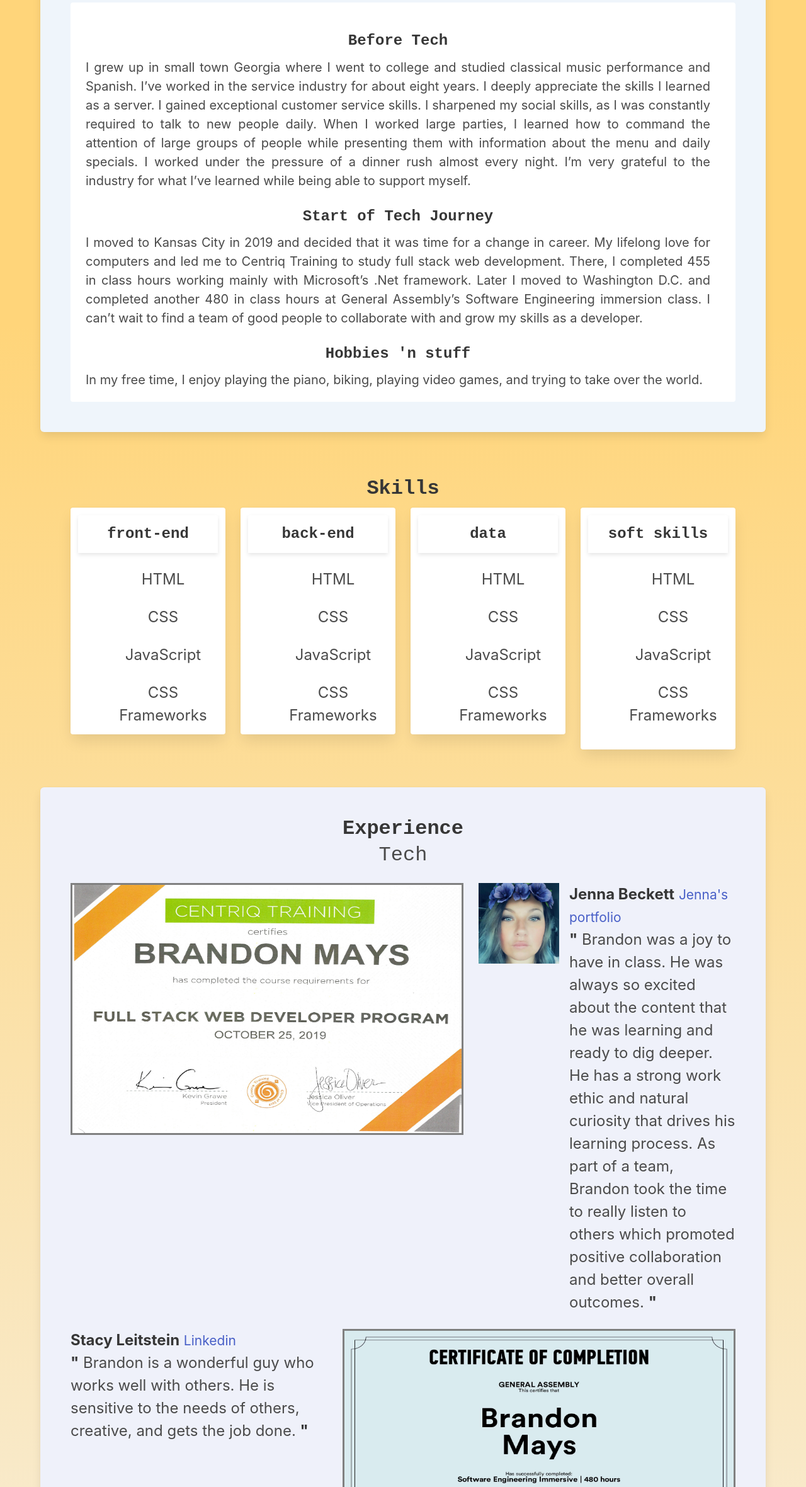
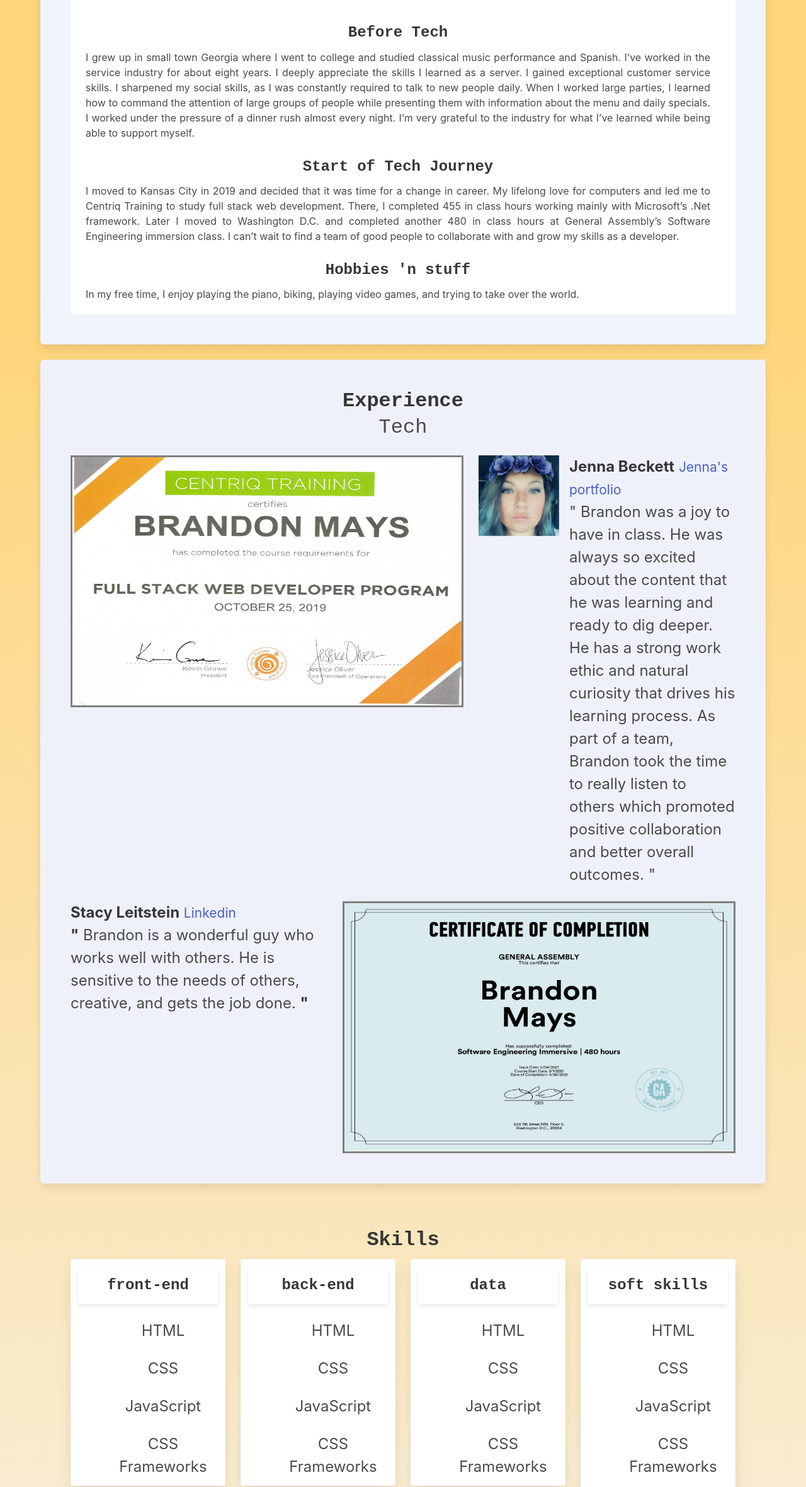
Before and after one commit to Alejanro001/portfolio-may-21, a plain HTML site: page docs/index.html in a window 1280 px wide. Shown: the part 439-2800 px from the top of the page at 63% size. Drawn offline with nearby package versions, Linux system fonts and the light colour scheme.

Commit message:
js fixes

```diff
--- a/docs/index.html
+++ b/docs/index.html
@@ -19,8 +19,8 @@
 <body>
     <nav class="navbar" role="navigation" aria-label="main navigation">
         <div class="navbar-brand">
-            <a class="navbar-item" href="https://bulma.io">
-                <img src="https://bulma.io/images/bulma-logo.png" width="112" height="28">
+            <a class="navbar-item" href="#">
+                <img src="../images/myBanner.jpeg" width="150" height="35">
             </a>
 
             <a role="button" class="navbar-burger" aria-label="menu" aria-expanded="false"
@@ -87,7 +87,7 @@
     <section class="section  container has-background-info-light is-fullheight box block" id="landing-section">
         <div class="container has-text-centered">
             <div class="box head-box">
-                <div class="container heading-container">
+                <div class="container heading-container animate__animated animate__zoomIn">
                     <figure class="image is-128x128 is-inline-block">
                         <img class="is-rounded profile-pic" src="../images/profilo.jpeg">
                     </figure>
@@ -105,7 +105,7 @@
                 </div>
             </div>
             </br>
-            <div class="content has-text-justified is-medium">
+            <div class="content has-text-justified ">
                 <h1 class="has-text-centered is-family-code animate__animated animate__fadeInUp"> About me</h1>
                 <div class="notification has-background-white">
                     <p class="block">
@@ -145,6 +145,77 @@
                     </p>
                 </div>
             </div>
+        </div>
+    </section>
+    <section class="section block box container has-background-link-light" id="experience">
+        <h1 class="title has-text-centered is-family-code">Experience</h1>
+        <h1 class="subtitle is-3 is-family-code has-text-centered">Tech</h1>
+        <div class="columns">
+            <div class="column is-three-fifths animate__animated centriqCert">
+
+                <figure class="image">
+                    <img class="cert" src="../images/95D510B0-35E1-4C07-BEE4-F3731F0A9C67_1_201_a.jpeg">
+                </figure>
+            </div>
+            <div class="column is-two-fifths">
+                <article class="media">
+                    <figure class="media-left">
+                        <p class="image is-128x128">
+                            <img src="../images/Jenna.jpeg">
+                        </p>
+                    </figure>
+                    <div class="media-content">
+                        <div class="content is-large">
+                            <p class="is-size-6-mobile">
+                                <strong>Jenna Beckett</strong> <a target="_blank"
+                                    href="http://jennabeckett.com/?fbclid=IwAR1kCuh-eVg3Y4sEREkDSzd0sFiaNWrSL3WsLmTLGExVLORuC4dJkYxQC9k"><small>Jenna's
+                                        portfolio</small></a>
+                                <br>
+                                " Brandon was a joy to have in class. He was always so excited about
+                                the content that he was learning and ready to dig deeper. He has a strong work ethic and
+                                natural curiosity that drives his learning process. As part of a team, Brandon took the
+                                time to really listen to others which promoted positive collaboration and better overall
+                                outcomes. "
+                            </p>
+                        </div>
+                    </div>
+                </article>
+            </div>
+        </div>
+        <div class="columns">
+            <div class="column is-two-fifths">
+                <article class="media">
+                    <!-- <figure class="media-left">
+                        <p class="image is-128x128">
+                            <img src="images/Jenna.jpeg">
+                        </p>
+                    </figure> -->
+                    <div class="media-content">
+                        <div class="content is-large">
+                            <p class="is-size-6-mobile">
+                                <strong>Stacy Leitstein</strong> <a target="_blank"
+                                    href="https://www.linkedin.com/in/stacy-leitstein-a921a38a/"><small>Linkedin</small></a>
+                                <br>
+                                <strong>"</strong> Brandon is a wonderful guy who works well with others. He is
+                                sensitive to the needs of others, creative, and gets the job done. <strong>"</strong>
+                            </p>
+                        </div>
+                    </div>
+                </article>
+            </div>
+            <div class="column is-three-fifths animate__animated ga-cert">
+                <figure class="image">
+                    <img class="cert"
+                        src="../images/Certificate-of-Completion-alejanro001@gmail.com-1620166927-page-001.jpg">
+                </figure>
+            </div>
+
+
+        </div>
+        <div class="columns">
+            <button
+                class="column button is-success is-outlined is-large is-three-fifths is-offset-one-fifth res-button">Download
+                my Resume</button>
         </div>
     </section>
     <section class="section block container  has-background" id="skills">
@@ -206,77 +277,8 @@
         </div>
 
     </section>
-    <section class="section block box container has-background-link-light" id="experience">
-        <h1 class="title has-text-centered is-family-code">Experience</h1>
-        <h1 class="subtitle is-3 is-family-code has-text-centered">Tech</h1>
-        <div class="columns">
-            <div class="column is-three-fifths animate__animated centriqCert">
-
-                <figure class="image">
-                    <img class="cert" src="../images/95D510B0-35E1-4C07-BEE4-F3731F0A9C67_1_201_a.jpeg">
-                </figure>
-            </div>
-            <div class="column is-two-fifths">
-                <article class="media">
-                    <figure class="media-left">
-                        <p class="image is-128x128">
-                            <img src="../images/Jenna.jpeg">
-                        </p>
-                    </figure>
-                    <div class="media-content">
-                        <div class="content is-large">
-                            <p>
-                                <strong>Jenna Beckett</strong> <a
-                                    href="http://jennabeckett.com/?fbclid=IwAR1kCuh-eVg3Y4sEREkDSzd0sFiaNWrSL3WsLmTLGExVLORuC4dJkYxQC9k"><small>Jenna's
-                                        portfolio</small></a>
-                                <br>
-                                <strong>"</strong> Brandon was a joy to have in class. He was always so excited about
-                                the content that he was learning and ready to dig deeper. He has a strong work ethic and
-                                natural curiosity that drives his learning process. As part of a team, Brandon took the
-                                time to really listen to others which promoted positive collaboration and better overall
-                                outcomes. <strong>"</strong>
-                            </p>
-                        </div>
-                    </div>
-                </article>
-            </div>
-        </div>
-        <div class="columns">
-            <div class="column is-two-fifths">
-                <article class="media">
-                    <!-- <figure class="media-left">
-                        <p class="image is-128x128">
-                            <img src="images/Jenna.jpeg">
-                        </p>
-                    </figure> -->
-                    <div class="media-content">
-                        <div class="content is-large">
-                            <p>
-                                <strong>Stacy Leitstein</strong> <a
-                                    href="https://www.linkedin.com/in/stacy-leitstein-a921a38a/"><small>Linkedin</small></a>
-                                <br>
-                                <strong>"</strong> Brandon is a wonderful guy who works well with others. He is
-                                sensitive to the needs of others, creative, and gets the job done. <strong>"</strong>
-                            </p>
-                        </div>
-                    </div>
-                </article>
-            </div>
-            <div class="column is-three-fifths animate__animated ga-cert">
-                <figure class="image">
-                    <img class="cert"
-                        src="../images/Certificate-of-Completion-alejanro001@gmail.com-1620166927-page-001.jpg">
-                </figure>
-            </div>
 
 
-        </div>
-        <div class="columns">
-            <button
-                class="column button is-success is-outlined is-large is-three-fifths is-offset-one-fifth res-button">Download
-                my Resume</button>
-        </div>
-    </section>
     <section class="section container block" id="projects">
         <h1 class="title block has-text-centered is-family-code">Projects</h1>
         <div class="columns">
@@ -286,7 +288,7 @@
                 list isn't comprehensive. More to come soon.</div>
         </div>
         <div class="columns">
-            <div class="column is-one-quarter" id="bike-app">
+            <div class="column" id="bike-app">
                 <div class="card">
 
                     <div class="card-image">
@@ -304,11 +306,11 @@
                             Framework. Built in <strong>C#</strong> with a <strong> SQL</strong> database.</div>
                     </div>
                     <div class="card-footer">
-                        <div class="card-footer-item"> <a href="#">Github repo</a></div>
+                        <div class="card-footer-item"> <a target="_blank" href="https://github.com/Alejanro001/Final-Project-">Github repo</a></div>
                     </div>
                 </div>
             </div>
-            <div class="column is-one-quarter">
+            <div class="column">
                 <div class="card">
 
                     <div class="card-image">
@@ -331,7 +333,7 @@
                     </div>
                 </div>
             </div>
-            <div class="column is-one-quarter">
+            <!-- <div class="column">
                 <div class="card">
 
                     <div class="card-image">
@@ -354,8 +356,8 @@
                         <div class="card-footer-item"> <a href="#">Github repo</a></div>
                     </div>
                 </div>
-            </div>
-            <div class="column is-one-quarter">
+            </div> -->
+            <div class="column">
                 <div class="card">
 
                     <div class="card-image">
@@ -374,7 +376,7 @@
                         </div>
                     </div>
                     <div class="card-footer">
-                        <div class="card-footer-item"> <a href="#">Github repo</a></div>
+                        <div class="card-footer-item"> <a target="_blank" href="https://github.com/Alejanro001/Game_Of_War">Github repo</a></div>
                         <div class="card-footer-item"> <a href="#">Play it now!</a></div>
                     </div>
                 </div>
--- a/scripts/main.js
+++ b/scripts/main.js
@@ -26,31 +26,17 @@ document.addEventListener('DOMContentLoaded', () => {
 //THIS IS FOR THE TYPEWRITER EFFECT
 
 
-//
-
-
+//JS FOR ADDING ANIMATION
 let centriqCert = document.querySelector('.centriqCert')
 let gaCert = document.querySelector('.ga-cert')
-// const sections = document.querySelectorAll('.section')
-console.log(sections)
-// let animateOnView = function(element, animation){
-//   element.getBoundingClientRect().top < window.innerHeight && element.classList.add(animation)
-// }
-// window.addEventListener('scroll',animateOnView(centriqCert, 'animate_fadeInLeft'))
 
-  // animateOnView(gaCert, 'animate_fadeInRight')
 
   const fadeIn = (element, animation) =>{
     element.getBoundingClientRect().top < window.innerHeight && element.classList.add(animation)
   }
 
   window.addEventListener('scroll',()=>{
-     fadeIn(centriqCert, "animate__fadeInLeft")
-     fadeIn(gaCert, "animate__fadeInRight")
+     fadeIn(centriqCert, "animate__zoomIn")
+     fadeIn(gaCert, "animate__zoomIn")
+
   })
-
-
-// window.addEventListener('scroll', ()=>{
-//   centriqCert.getBoundingClientRect().top < window.innerHeight && centriqCert.classList.add('animate__fadeInLeft')
-//   gaCert.getBoundingClientRect().top < window.innerHeight && gaCert.classList.add('animate__fadeInRight')
-// } )
```
Also changed, not shown: styles/main.css (+7 -2 lines), images/myBanner.jpeg (added).
